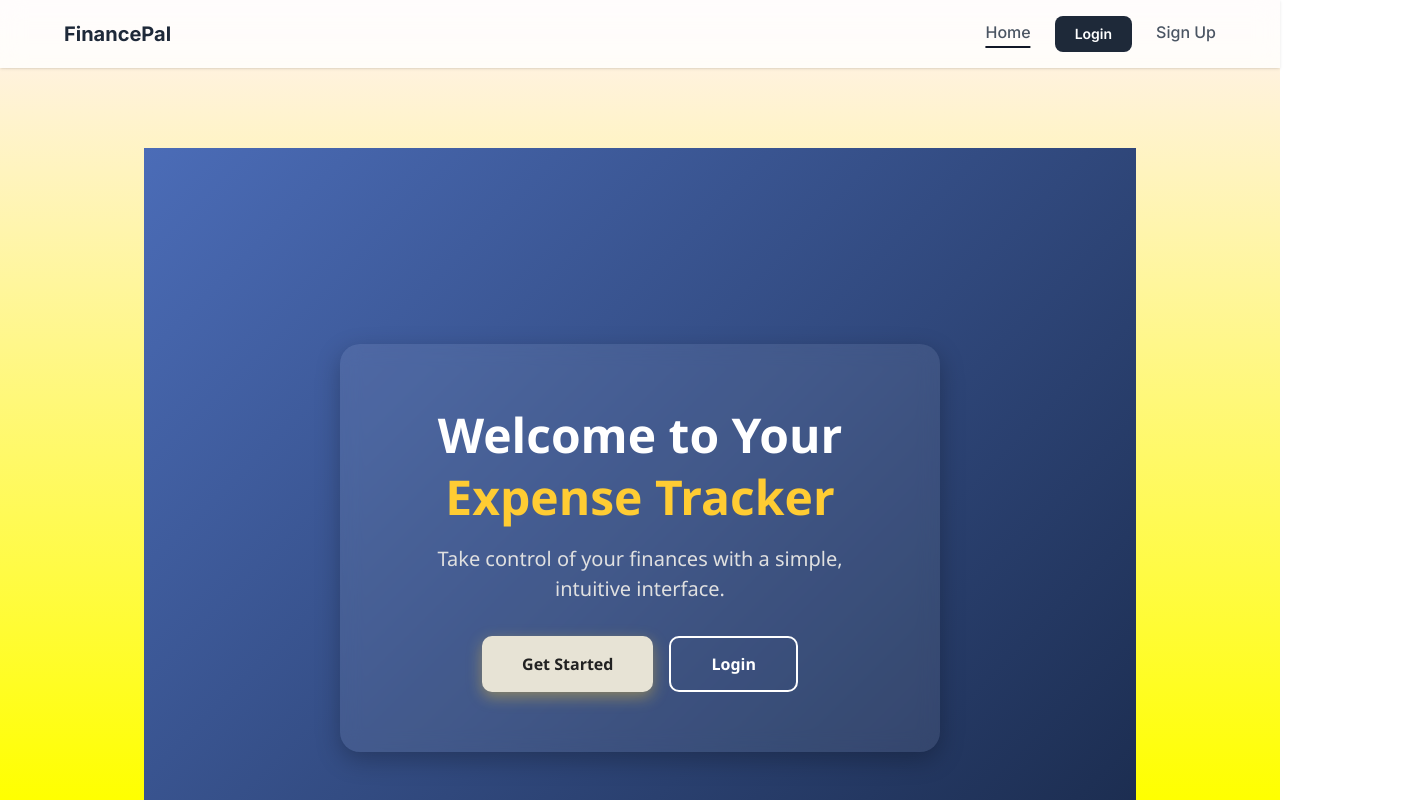
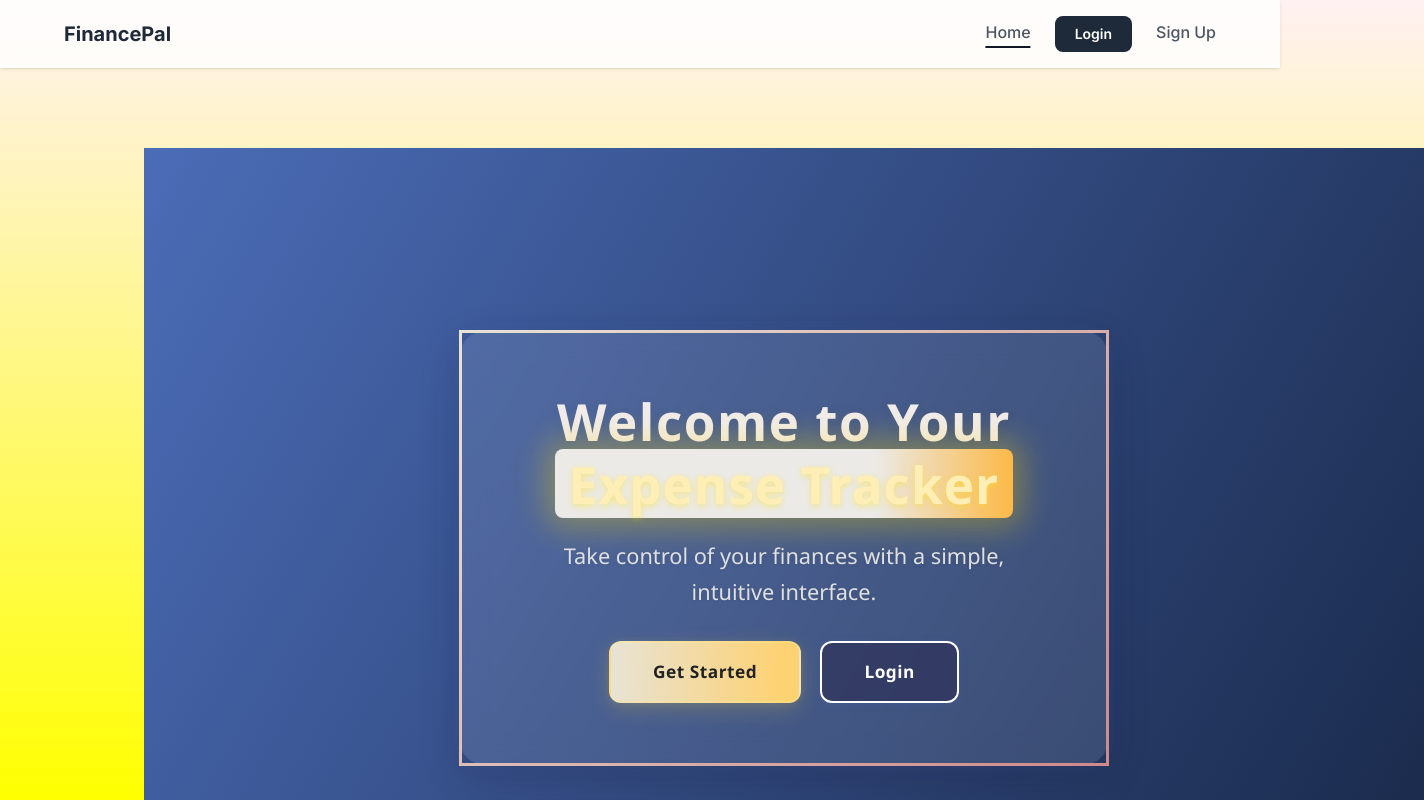
Before and after one commit to 231fa04g93/MSD, a React (Vite) app in the folder frontend/: page / in a window 1280 px wide. Shown: the top 800 px of the page, 1424 px wide, since content can reach past the window. Built offline with nearby package versions, Linux system fonts and the light colour scheme.

Commit message:
frontend new

```diff
--- a/frontend/src/components/HomePage.jsx
+++ b/frontend/src/components/HomePage.jsx
@@ -1,25 +1,172 @@
-import React from "react";
+import React, { useState } from "react";
+
+// Inline keyframes styling: inject once in your app root or use styled-components / emotion for dynamic CSS-in-JS setup.
+const injectGlowAnimation = () => {
+  if (document.getElementById("glow-keyframes")) return;
+  const style = document.createElement("style");
+  style.id = "glow-keyframes";
+  style.textContent = `
+    @keyframes glow {
+      0% { box-shadow: 0 0 14px 5px #f7e53a33; }
+      100% { box-shadow: 0 0 32px 10px #ffd70055; }
+    }
+  `;
+  document.head.appendChild(style);
+};
+injectGlowAnimation();
+
+const styles = {
+  container: {
+    height: "100vh",
+    width: "100vw",
+    display: "flex",
+    alignItems: "center",
+    justifyContent: "center",
+    fontFamily: "'Segoe UI', Tahoma, Geneva, Verdana, sans-serif",
+    backgroundImage: "linear-gradient(120deg, #4b6cb7 0%, #182848 100%)",
+    position: "relative",
+    color: "#F1ECEC",
+    textAlign: "center",
+    overflow: "hidden",
+  },
+
+  overlay: {
+    background: "rgba(255,255,255, 0.10)",
+    padding: "60px 80px",
+    borderRadius: "28px",
+    boxShadow:
+      "0 12px 36px 0 rgba(30,30,60,0.25), 0 1.5px 18px 0 rgba(77,119,215,0.15)",
+    backdropFilter: "blur(14px)",
+    border: "3px solid",
+    borderImage:
+      "linear-gradient(135deg,#e7e3d5ff 0%, #cf8a8aff 100%) 1",
+    transition: "box-shadow 0.3s, transform 0.2s",
+    maxWidth: "650px",
+  },
+
+  title: {
+    fontSize: "3.2rem",
+    fontWeight: 800,
+    marginBottom: "1.2rem",
+    lineHeight: "1.1",
+    letterSpacing: "1.5px",
+    textShadow: "0 2px 12px rgba(40,40,40,0.07)",
+    transition: "letter-spacing 0.2s, text-shadow 0.2s",
+    userSelect: "none",
+  },
+
+  highlight: {
+    color: "#ffefb6",
+    background: "linear-gradient(90deg,#ebeae6ff 70%,#fcb947 100%)",
+    padding: "0.13em 0.28em",
+    borderRadius: "8px",
+    boxShadow: "0 0 14px 5px #f7e53a33",
+    textShadow: "0 2px 6px #ffe01077",
+    fontWeight: "900",
+    letterSpacing: "1px",
+    animation: "glow 2s alternate infinite",
+    display: "inline-block",
+  },
+
+  subtitle: {
+    fontSize: "1.36rem",
+    color: "#e0e0e0",
+    marginBottom: "2rem",
+    lineHeight: "1.65",
+    textShadow: "0 1px 4px rgba(32,32,32,0.08)",
+    maxWidth: "480px",
+    margin: "0 auto 2rem auto",
+  },
+
+  buttonContainer: {
+    display: "flex",
+    justifyContent: "center",
+    flexWrap: "wrap",
+    gap: "1.2rem",
+    marginTop: "1rem",
+  },
+
+  button: {
+    padding: "16px 42px",
+    fontSize: "1.08rem",
+    fontWeight: 700,
+    borderRadius: "12px",
+    cursor: "pointer",
+    border: "none",
+    boxShadow: "0 2px 16px rgba(21,21,58,0.13)",
+    outline: "none",
+    transition:
+      "background 0.21s, color 0.21s, transform 0.16s, box-shadow 0.16s, border 0.22s",
+    letterSpacing: "0.5px",
+    margin: "0",
+  },
+
+  primaryButton: {
+    backgroundImage: "linear-gradient(92deg, #e7e3d5ff 0%, #fdd273 90%)",
+    color: "#222",
+    boxShadow:
+      "0 7px 22px 0 rgba(255, 204, 51, 0.18), 0 2px 8px 0 rgba(220,220,105,0.10)",
+    fontWeight: "bold",
+    border: "2px solid #ffe68e60",
+  },
+
+  secondaryButton: {
+    backgroundColor: "rgba(44,44,82,0.6)",
+    color: "#fff",
+    border: "2px solid #fff",
+    fontWeight: "bold",
+    boxShadow: "0 2px 8px 0 rgba(77,119,215,0.12)",
+  },
+};
 
 const HomePage = ({ setCurrentPage }) => {
+  // Optional hover state for button animations
+  const [hoveredBtn, setHoveredBtn] = useState(null);
+
   return (
     <div style={styles.container}>
       <div style={styles.overlay}>
         <h1 style={styles.title}>
-          Welcome to Your <span style={styles.highlight}>Expense Tracker</span>
+          Welcome to Your
+          {" "}
+          <span style={styles.highlight}>Expense Tracker</span>
         </h1>
         <p style={styles.subtitle}>
           Take control of your finances with a simple, intuitive interface.
         </p>
         <div style={styles.buttonContainer}>
+          {/* Get Started Button */}
           <button
             onClick={() => setCurrentPage("signup")}
-            style={{ ...styles.button, ...styles.primaryButton }}
+            style={{
+              ...styles.button,
+              ...styles.primaryButton,
+              ...(hoveredBtn === "signup" ? {
+                transform: "scale(1.055)",
+                boxShadow:
+                  "0 12px 36px rgba(255,216,110,0.23), 0 4px 14px 0 rgba(255,204,51,0.08)"
+              } : {})
+            }}
+            onMouseEnter={() => setHoveredBtn("signup")}
+            onMouseLeave={() => setHoveredBtn(null)}
           >
             Get Started
           </button>
+          {/* Login Button */}
           <button
             onClick={() => setCurrentPage("login")}
-            style={{ ...styles.button, ...styles.secondaryButton }}
+            style={{
+              ...styles.button,
+              ...styles.secondaryButton,
+              ...(hoveredBtn === "login" ? {
+                backgroundColor: "rgba(44,44,82,0.93)",
+                border: "2.2px solid #fcb947",
+                color: "#fcb947",
+                transform: "scale(1.035)"
+              } : {})
+            }}
+            onMouseEnter={() => setHoveredBtn("login")}
+            onMouseLeave={() => setHoveredBtn(null)}
           >
             Login
           </button>
@@ -29,76 +176,4 @@ const HomePage = ({ setCurrentPage }) => {
   );
 };
 
-// 🎨 Internal CSS Styles
-const styles = {
-  container: {
-    height: "100vh",
-    width: "100%",
-    display: "flex",
-    alignItems: "center",
-    justifyContent: "center",
-    background: "linear-gradient(135deg, #4b6cb7 0%, #182848 100%)",
-    fontFamily: "'Segoe UI', Tahoma, Geneva, Verdana, sans-serif",
-    color: "#fff",
-    textAlign: "center",
-    overflow: "hidden",
-  },
-
-  overlay: {
-    background: "rgba(255, 255, 255, 0.08)",
-    padding: "60px 80px",
-    borderRadius: "20px",
-    boxShadow: "0 8px 25px rgba(0, 0, 0, 0.25)",
-    backdropFilter: "blur(10px)",
-    transition: "all 0.3s ease",
-    maxWidth: "600px",
-  },
-
-  title: {
-    fontSize: "3rem",
-    fontWeight: "700",
-    marginBottom: "1rem",
-    lineHeight: "1.3",
-  },
-
-  highlight: {
-    color: "#ffcc33",
-  },
-
-  subtitle: {
-    fontSize: "1.25rem",
-    color: "#e0e0e0",
-    marginBottom: "2rem",
-  },
-
-  buttonContainer: {
-    display: "flex",
-    justifyContent: "center",
-    flexWrap: "wrap",
-    gap: "1rem",
-  },
-
-  button: {
-    padding: "14px 40px",
-    fontSize: "1rem",
-    fontWeight: "600",
-    borderRadius: "10px",
-    cursor: "pointer",
-    border: "none",
-    transition: "all 0.3s ease",
-  },
-
-  primaryButton: {
-    backgroundColor: "#e7e3d5ff",
-    color: "#222",
-    boxShadow: "0 5px 15px rgba(255, 204, 51, 0.4)",
-  },
-
-  secondaryButton: {
-    backgroundColor: "transparent",
-    color: "#fff",
-    border: "2px solid #fff",
-  },
-};
-
 export default HomePage;
```
